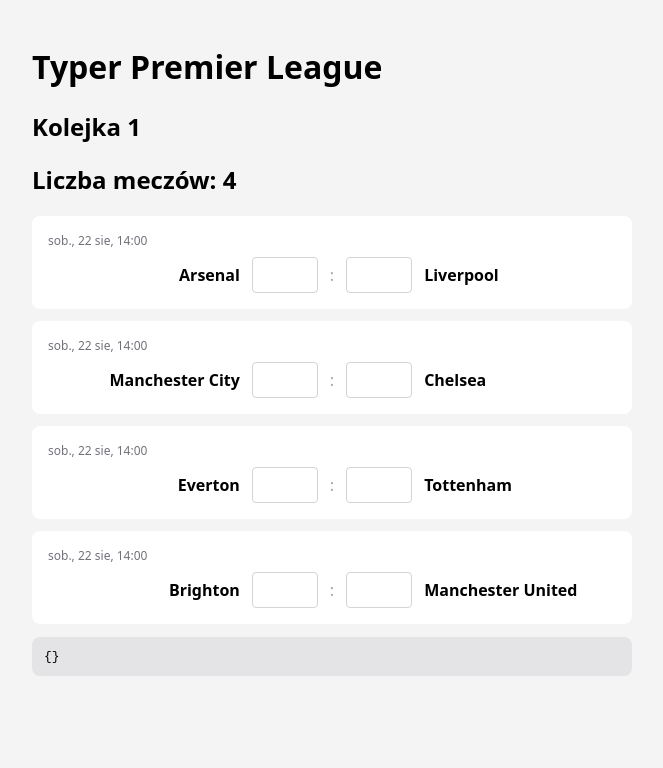
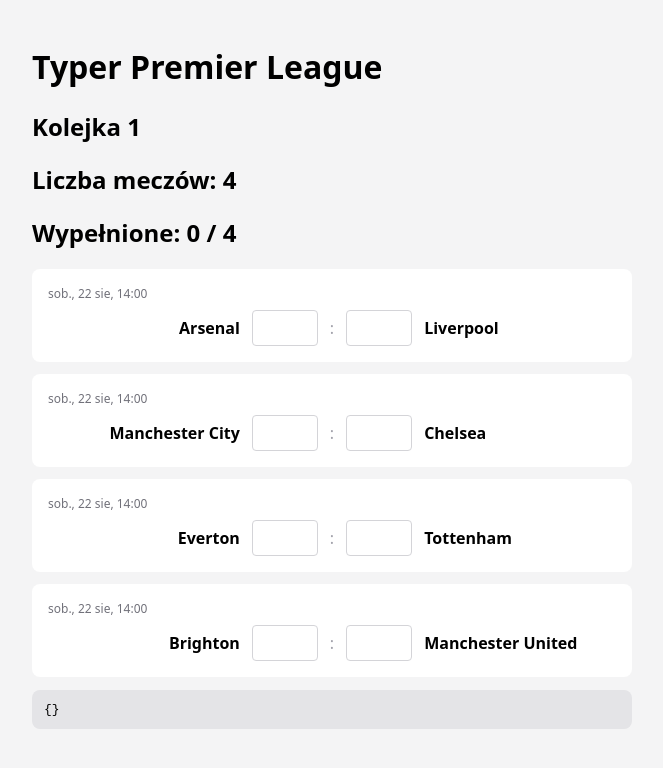
Before and after one commit to PiotrWasik97/pl-typer, a React (Vite) app: page / in a window 1280 px wide. Shown: the top 768 px of the page, without its empty margins (308-971 px from the left). Built offline with nearby package versions, Linux system fonts and the light colour scheme.

Commit message:
Licznik wypelnionych typow

```diff
--- a/src/App.tsx
+++ b/src/App.tsx
@@ -24,11 +24,18 @@
     }));
   }
 
+  const filledCount = Object.values(predictions).filter(
+    (p) => p.homeGoals !== "" && p.awayGoals !== "",
+  ).length;
+
   return (
     <div style={{ maxWidth: 600, margin: "0 auto" }}>
       <h1>Typer Premier League</h1>
       <h2>Kolejka 1</h2>
       <h2>Liczba meczów: {mockMatches.length}</h2>
+      <h2>
+        Wypełnione: {filledCount} / {mockMatches.length}
+      </h2>
 
       {mockMatches.map((match) => (
         <MatchCard
```
